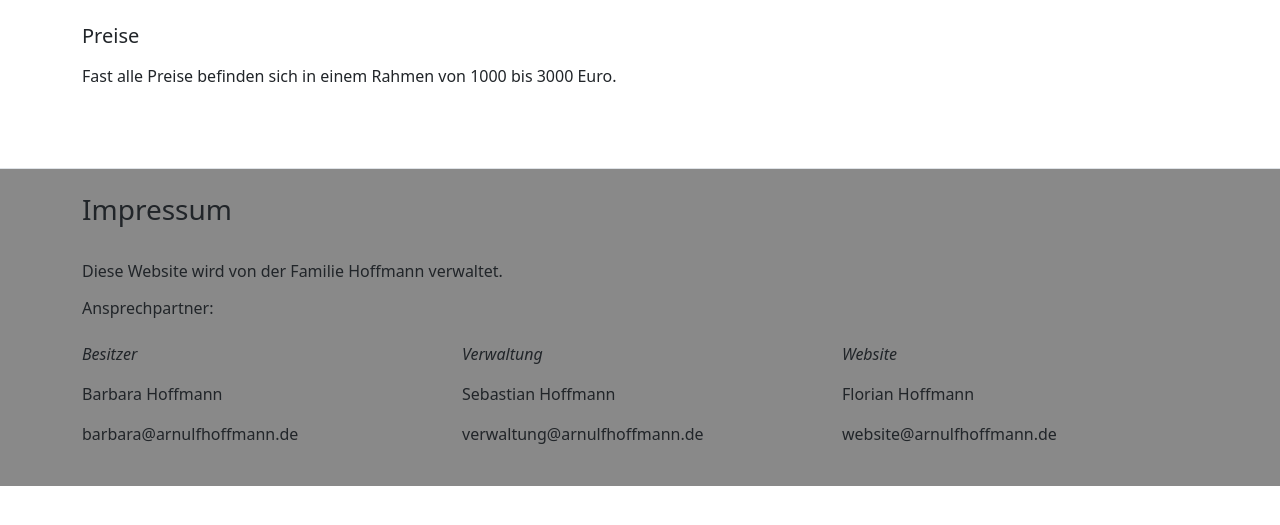
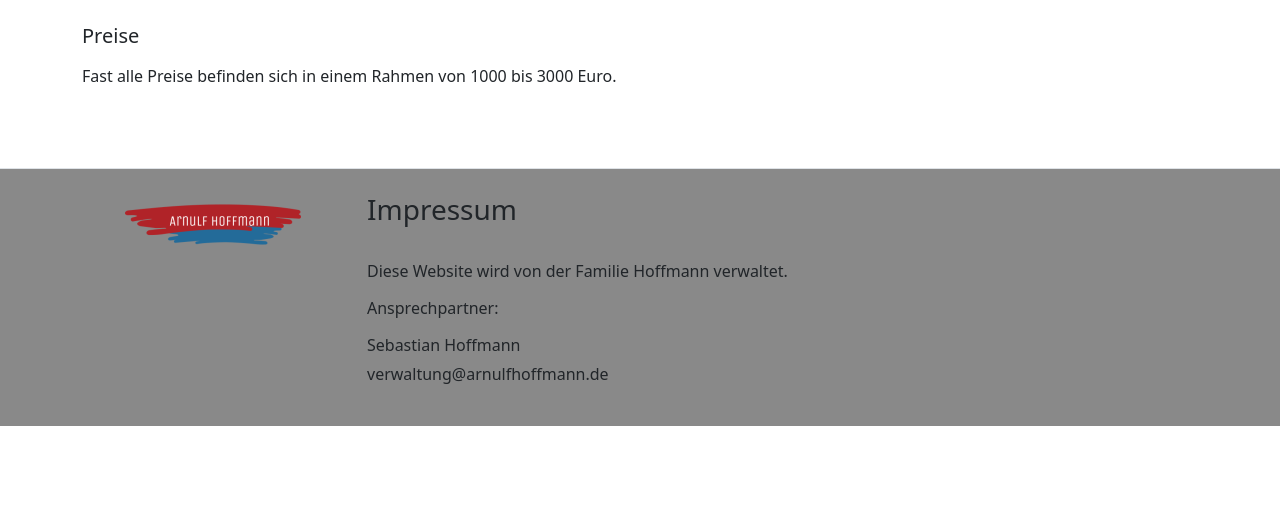
Before and after one commit to get4flo/get4flo.github.io, a PHP site: page /prices.php in a window 1280 px wide. Shown: the part 133-658 px from the top of the page. Run offline with PHP 8.4, Linux system fonts and the light colour scheme; some libraries are stand-ins or nearby versions.

Commit message:
feat: improved design and changed to php 8

```diff
--- a/models/footer.php
+++ b/models/footer.php
@@ -1,23 +1,17 @@
 <div class="py-4 border-top" id="impressum" style="background-color: rgb(137, 137, 137);">
 	<div class="container">
-	<h3 class="pb-4">Impressum</h3>
-	<p>Diese Website wird von der Familie Hoffmann verwaltet.</p>
-	<h6>Ansprechpartner:</h6>
-		<div class="row mt-4">
-			<div class="col-sm ml-4 ml-sm-0">
-				<p><i>Besitzer</i></p>
-				<p>Barbara Hoffmann</p>
-				<p><i class="fas fa-envelope"></i> barbara@arnulfhoffmann.de</p>
+	<div class="row">
+			<div class="col-3">
+				<div class="text-center">
+					<img src="..\static\pictures\logo\logo3-1.png">
+				</div>
 			</div>
-			<div class="col-sm ml-4 ml-sm-0">
-				<p><i>Verwaltung</i></p>
-				<p>Sebastian Hoffmann</p>
+			<div class="col-9">
+				<h3 class="pb-4">Impressum</h3>
+				<p>Diese Website wird von der Familie Hoffmann verwaltet.</p>
+				<h6 style="margin-bottom: 15px;">Ansprechpartner:</h6>
+				<p style="margin-bottom: 5px;">Sebastian Hoffmann</p>
 				<p><i class="fas fa-envelope"></i> verwaltung@arnulfhoffmann.de</p>
-			</div>
-			<div class="col-sm ml-4 ml-sm-0">
-				<p><i>Website</i></p>
-				<p>Florian Hoffmann</p>
-				<p><i class="fas fa-envelope"></i> website@arnulfhoffmann.de</p>
 			</div>
 		</div>
 	</div>
--- a/static/js/runViewer.js
+++ b/static/js/runViewer.js
@@ -3,7 +3,9 @@ var fullDiv = document.getElementById('fullviewContainer');
 var overlay = document.getElementById('overlay');
 
 function fullview(e){
-	fullDiv.src = e.src;
+	var value = e.src
+	value = value.substring(0, 32) + "/fullview/" + value.substring(44,value.length);
+	fullDiv.src = value;
 	overlay.style.display = "block";
 }
 
```
Also changed, not shown: index.php (+10 -8 lines), seriesView.php (+14 -1 lines).
